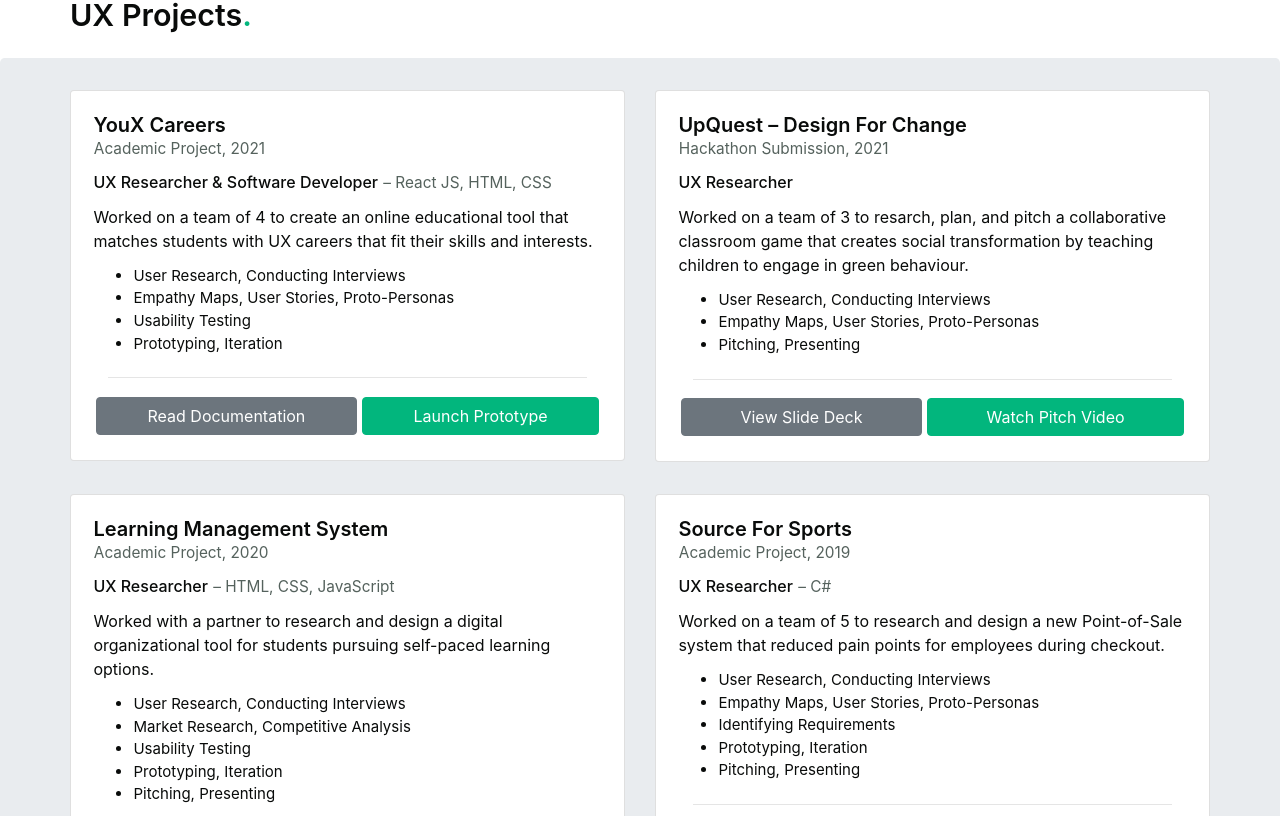
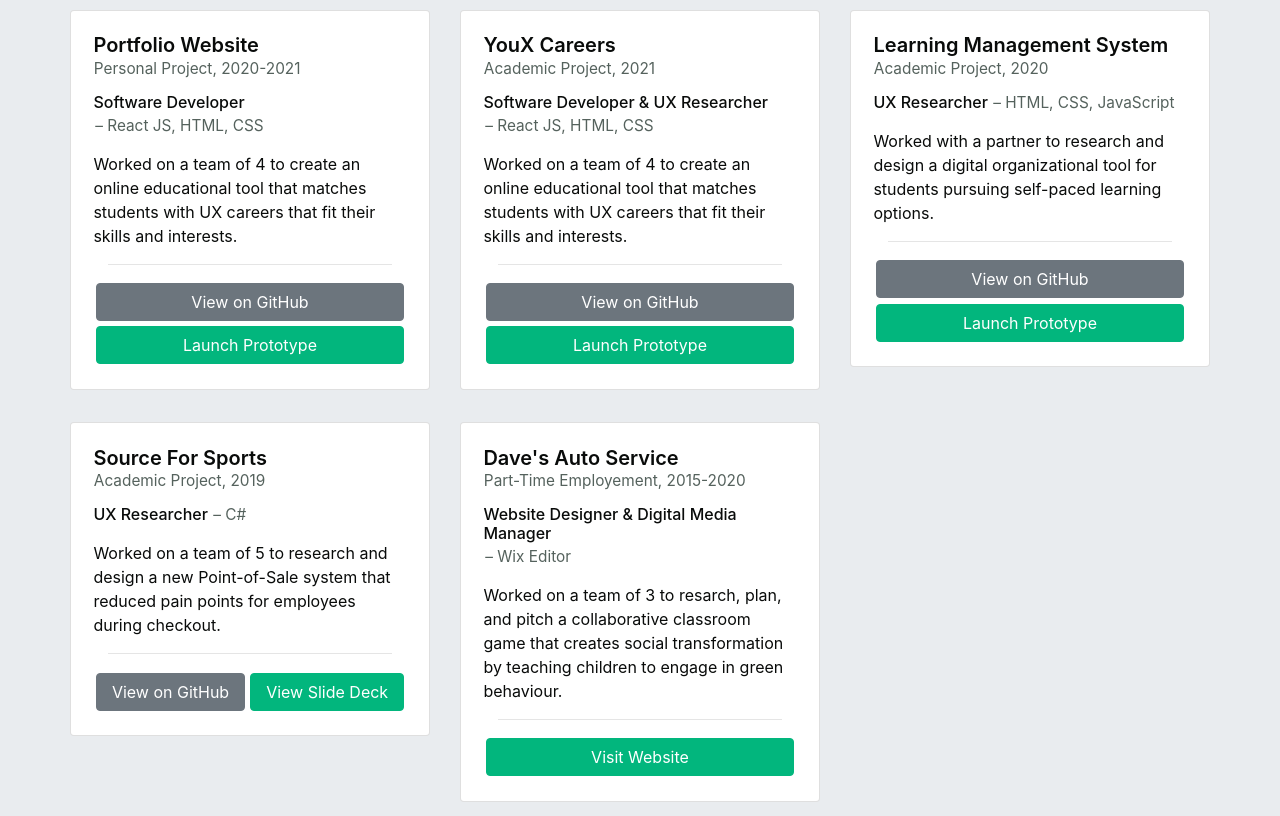
Before and after one commit to kelvinkellner/portfolio-v3, a React (Create React App) app: page /dev in a window 1280 px wide. Shown: the part 644-1460 px from the top of the page. Built offline with nearby package versions, Linux system fonts and the light colour scheme; a web font is replaced by a local one.

Commit message:
Started Dev Projects section

```diff
--- a/src/components/Project.js
+++ b/src/components/Project.js
@@ -19,8 +19,8 @@ class Project extends Component {
                     <Row style={{marginBottom: "0.48em", marginLeft: "-1.024em"}}>
                         <Tag>{this.props.type}, {this.props.year}</Tag>
                     </Row>
-                    <Row>
-                        <h6 style={{fontWeight: 500, margin: "0.22em 0.22em 0.8em 0"}}>{this.props.role}</h6>
+                    <Row style={{marginBottom: "0.8em"}}>
+                        <h6 style={{fontWeight: 500, margin: "0.22em 0.22em 0 0"}}>{this.props.role}</h6>
                         {this.props.tech === undefined ? <></> : <Tag>– {this.props.tech}</Tag>}
                     </Row>
                     <Row>
--- a/src/components/pages/Dev.js
+++ b/src/components/pages/Dev.js
@@ -12,88 +12,72 @@ import ProjectDeck from '../ProjectDeck';
 class Dev extends Component {
     render() {
         return(
-            <div id="ux-page" className="main">
+            <div id="dev-page" className="main">
             <Container>
                 <Row>
                     <Breadcrumb style={{margin: "1em 0 1.8em 0"}}>
                         <Breadcrumb.Item linkAs={Link} linkProps={{ to: "/" }}>Portfolio.</Breadcrumb.Item>
-                        <Breadcrumb.Item active>UX Design.</Breadcrumb.Item>
+                        <Breadcrumb.Item active>Development.</Breadcrumb.Item>
                     </Breadcrumb>
                 </Row>
                 <Row>
                     <Heading>Software <span>&amp;</span> Website Development<span>.</span></Heading>
                 </Row>
                 <Row>
-                    <p>I love design thinking and the concept of user-centric design. The idea of putting the user first seems so simple, but it is surprising to see just how much change is possible when businesses start with this principle at their core.</p>
-                    <p>I have completed 4 of 6 courses needed for my UX minor so far, including: Design Thinking, Information Design, Interaction Design, and UX Strategy. I am also currently enrolled in a course on Research in UX, and am very excited to learn about experimental design and research methods.</p>
+                    <p>I have always been a tinkerer. I have a fascination for trying, testing, tweaking, and re-evaluating creative ideas. From when I was a child playing with LEGOs, until more recently as I continue learning how to produce music, build websites, and design products: this vivid curiosity and passion for learning has allowed me to flourish wholeheartedly.</p>
                     <p>Throughout my time at University, I have had the chance to perform countless interviews and usability studies, designed numerous wireframes and mockups, created proposals, and designed many prototypes of various levels of fidelity and functionality – some of which you can find below...</p>
                 </Row>
                 <Row style={{marginTop: "2em"}}>
-                    <Heading style={{marginBottom: "0.8em"}}>UX Projects<span>.</span></Heading>
+                    <Heading style={{marginBottom: "0.8em"}}>Dev Projects<span>.</span></Heading>
                 </Row>
             </Container>
             <ProjectDeck>
-                <Project title="YouX Careers" role="UX Researcher &amp; Software Developer" year="2021" type="Academic Project" tech="React JS, HTML, CSS"
+                <Project title="Portfolio Website" role="Software Developer" year="2020-2021" type="Personal Project" tech="React JS, HTML, CSS"
                 actions={[{
-                        message: "Read Documentation",
-                        href: "https://drive.google.com/drive/folders/1LjmRZoO5lwBRGvPomZDJ7DZgDkGw_uEH?usp=sharing"
+                        message: "View on GitHub",
+                        href: "https://github.com/kelvinkellner/youx-careers"
                     }, {
                         message: "Launch Prototype",
                         href: "https://youx-careers.vercel.app/"
                     }]}>
                     Worked on a team of 4 to create an online educational tool that matches students with UX careers that fit their skills and interests.
-                    <ul>
-                        <li>User Research, Conducting Interviews</li>
-                        <li>Empathy Maps, User Stories, Proto-Personas</li>
-                        <li>Usability Testing</li>
-                        <li>Prototyping, Iteration</li>
-                    </ul>
                 </Project>
-                <Project title="UpQuest – Design For Change" role="UX Researcher" year="2021" type="Hackathon Submission"
+                <Project title="YouX Careers" role="Software Developer &amp; UX Researcher" year="2021" type="Academic Project" tech="React JS, HTML, CSS"
                 actions={[{
-                        message: "View Slide Deck",
-                        href: "https://drive.google.com/file/d/1ibkh3q5ftH1jc6ssOXsa5PlyvZZT4HEL/view?usp=sharing"
+                        message: "View on GitHub",
+                        href: "https://github.com/kelvinkellner/youx-careers"
                     }, {
-                        message: "Watch Pitch Video",
-                        href: "https://youtu.be/Cj8Bo3pJOUQ"
+                        message: "Launch Prototype",
+                        href: "https://youx-careers.vercel.app/"
                     }]}>
-                    Worked on a team of 3 to resarch, plan, and pitch a collaborative classroom game that creates social transformation by teaching children to engage in green behaviour.
-                    <ul>
-                        <li>User Research, Conducting Interviews</li>
-                        <li>Empathy Maps, User Stories, Proto-Personas</li>
-                        <li>Pitching, Presenting</li>
-                    </ul>
+                    Worked on a team of 4 to create an online educational tool that matches students with UX careers that fit their skills and interests.
                 </Project>
                 <Project title="Learning Management System" role="UX Researcher" year="2020" type="Academic Project" tech="HTML, CSS, JavaScript"
                 actions={[{
-                        message: "Read Documentation",
-                        href: "https://drive.google.com/file/d/1tY-E87KnSFvgoJWQcjoJwE1IiGaUOY9g/view?usp=sharing"
+                        message: "View on GitHub",
+                        href: "https://github.com/kelvinkellner/lms-prototype"
                     }, {
                         message: "Launch Prototype",
                         href: "https://lms-prototype.vercel.app/"
                     }]}>
                     Worked with a partner to research and design a digital organizational tool for students pursuing self-paced learning options.
-                    <ul>
-                        <li>User Research, Conducting Interviews</li>
-                        <li>Market Research, Competitive Analysis</li>
-                        <li>Usability Testing</li>
-                        <li>Prototyping, Iteration</li>
-                        <li>Pitching, Presenting</li>
-                    </ul>
                 </Project>
                 <Project title="Source For Sports" role="UX Researcher" year="2019" type="Academic Project" tech="C#"
                 actions={[{
+                        message: "View on GitHub",
+                        href: ""
+                    }, {
                         message: "View Slide Deck",
                         href: "https://drive.google.com/file/d/1DJ-hISyE38oaiGKANxGW_0BiogmPG9Gy/view?usp=sharing"
                     }]}>
                     Worked on a team of 5 to research and design a new Point-of-Sale system that reduced pain points for employees during checkout.
-                    <ul>
-                        <li>User Research, Conducting Interviews</li>
-                        <li>Empathy Maps, User Stories, Proto-Personas</li>
-                        <li>Identifying Requirements</li>
-                        <li>Prototyping, Iteration</li>
-                        <li>Pitching, Presenting</li>
-                    </ul>
+                </Project>
+                <Project title="Dave's Auto Service" role="Website Designer &amp; Digital Media Manager" year="2015-2020" type="Part-Time Employement" tech="Wix Editor"
+                actions={[{
+                        message: "Visit Website",
+                        href: "https://www.davesautoservice.ca/"
+                    }]}>
+                    Worked on a team of 3 to resarch, plan, and pitch a collaborative classroom game that creates social transformation by teaching children to engage in green behaviour.
                 </Project>
             </ProjectDeck>
         </div>
--- a/src/components/pages/Home.js
+++ b/src/components/pages/Home.js
@@ -27,7 +27,8 @@ class Home extends Component {
                             I am a software developer &amp; graphic designer currently studying Computer Science, User-Experience Design, &amp; Mathematics at Wilfrid Laurier University.
                             I have an affection for building new skills and helping others grow.</p>
                         <p>
-                            Feel free to browse through some of the projects I have been working on, and don't feel too shy to reach out:</p>
+                            Feel free to browse through some of the projects I have been working on, and don't feel too shy to reach out:
+                        </p>
                         <SocialButtons style={{margin: "2.2em 0 0 0.1em"}} justifyContent="left" />
                     </Col>
                     <Col xs={0} xl={1}/>
```
